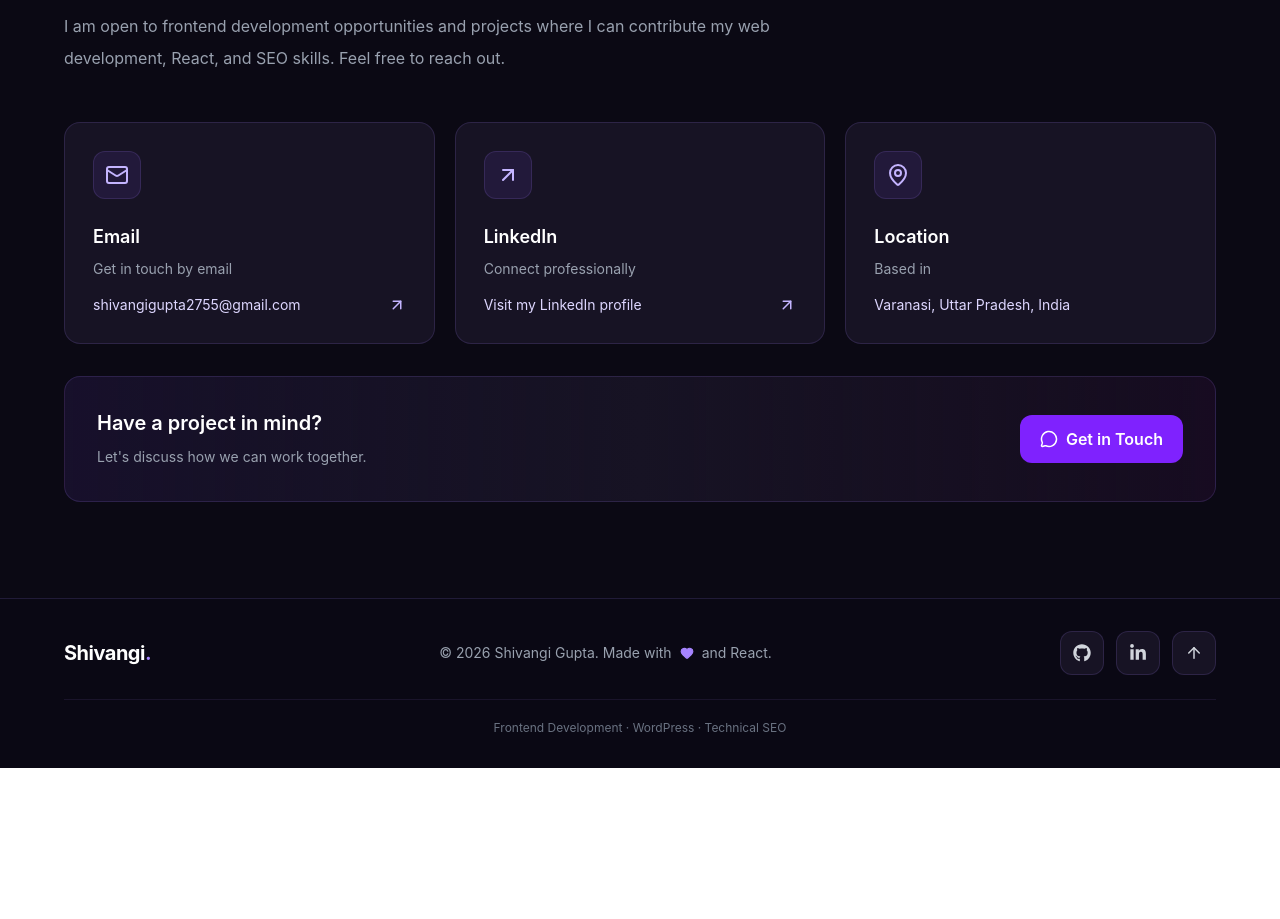
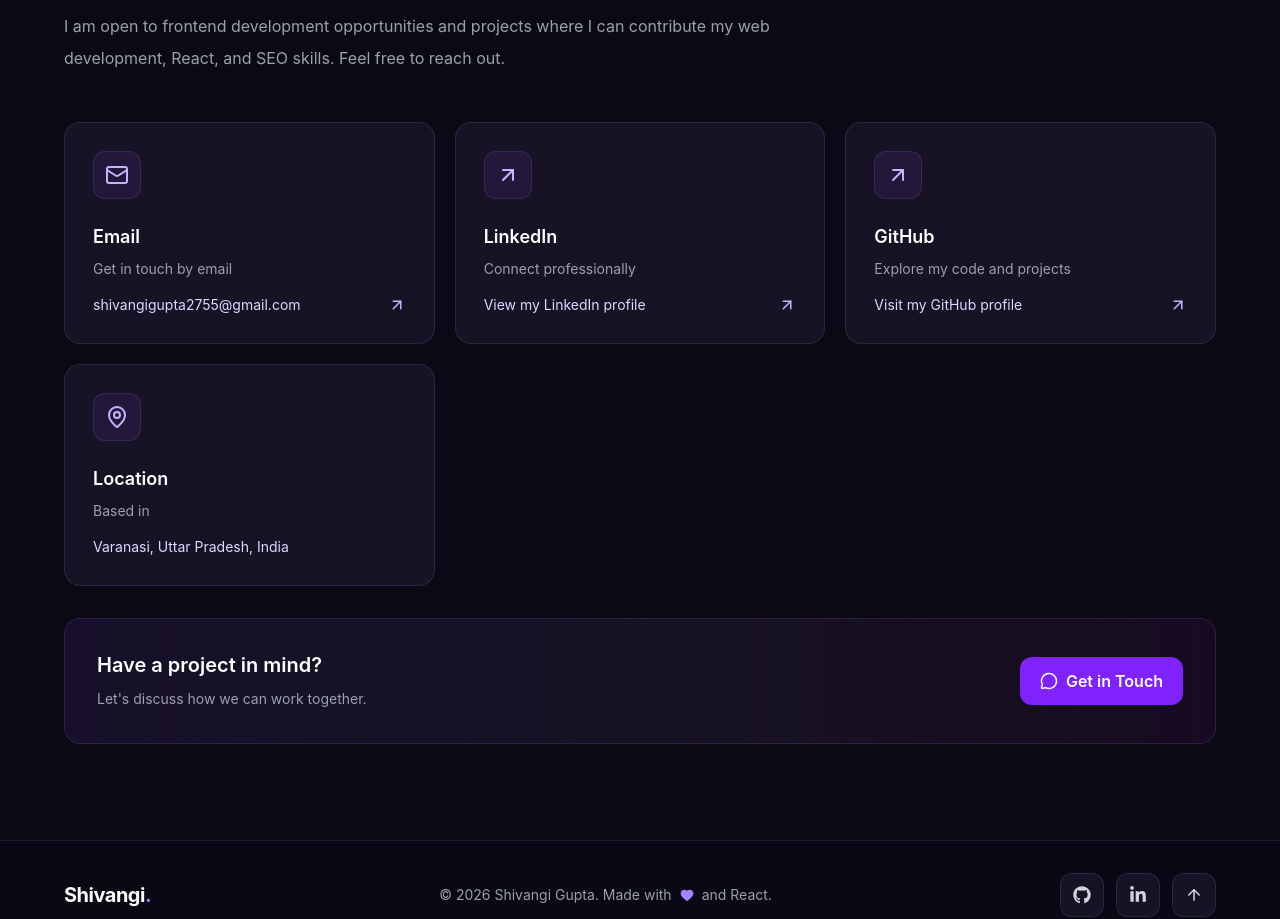
Before and after one commit to Shivangi-30/shivangi-s-portfolio, a React (Vite) app: page / in a window 1280 px wide. Shown: the part 6880-7799 px from the top of the page. Before the commit the page ends 7648 px from the top, so only its background shows below. Built offline with nearby package versions, Linux system fonts and the light colour scheme.

Commit message:
Improve portfolio contact section accessibility

```diff
--- a/src/components/Contact.jsx
+++ b/src/components/Contact.jsx
@@ -11,13 +11,21 @@ const contactItems = [
     external: false,
   },
   {
-    title: 'LinkedIn',
-    description: 'Connect professionally',
-    detail: 'Visit my LinkedIn profile',
-    href: 'https://www.linkedin.com/',
-    icon: ArrowUpRight,
-    external: true,
-  },
+  title: 'LinkedIn',
+  description: 'Connect professionally',
+  detail: 'View my LinkedIn profile',
+  href: 'https://www.linkedin.com/in/shivangi-gupta-103753256/',
+  icon: ArrowUpRight,
+  external: true,
+},
+{
+  title: 'GitHub',
+  description: 'Explore my code and projects',
+  detail: 'Visit my GitHub profile',
+  href: 'https://github.com/Shivangi-30',
+  icon: ArrowUpRight,
+  external: true,
+},
   {
     title: 'Location',
     description: 'Based in',
@@ -86,9 +94,9 @@ export default function Contact() {
               </>
             )
 
-            const cardClass =
-              'group block h-full rounded-2xl border border-violet-400/15 bg-[#171324] p-6 transition duration-300 hover:-translate-y-1 hover:border-violet-400/40 hover:shadow-xl hover:shadow-violet-950/20 sm:p-7'
 
+const cardClass =
+  'group block h-full rounded-2xl border border-violet-400/15 bg-[#171324] p-6 transition duration-300 hover:-translate-y-1 hover:border-violet-400/40 hover:shadow-xl hover:shadow-violet-950/20 focus-visible:outline-none focus-visible:ring-2 focus-visible:ring-violet-400 focus-visible:ring-offset-2 focus-visible:ring-offset-[#0B0914] sm:p-7'
             return item.href ? (
               <a
                 key={item.title}
```
